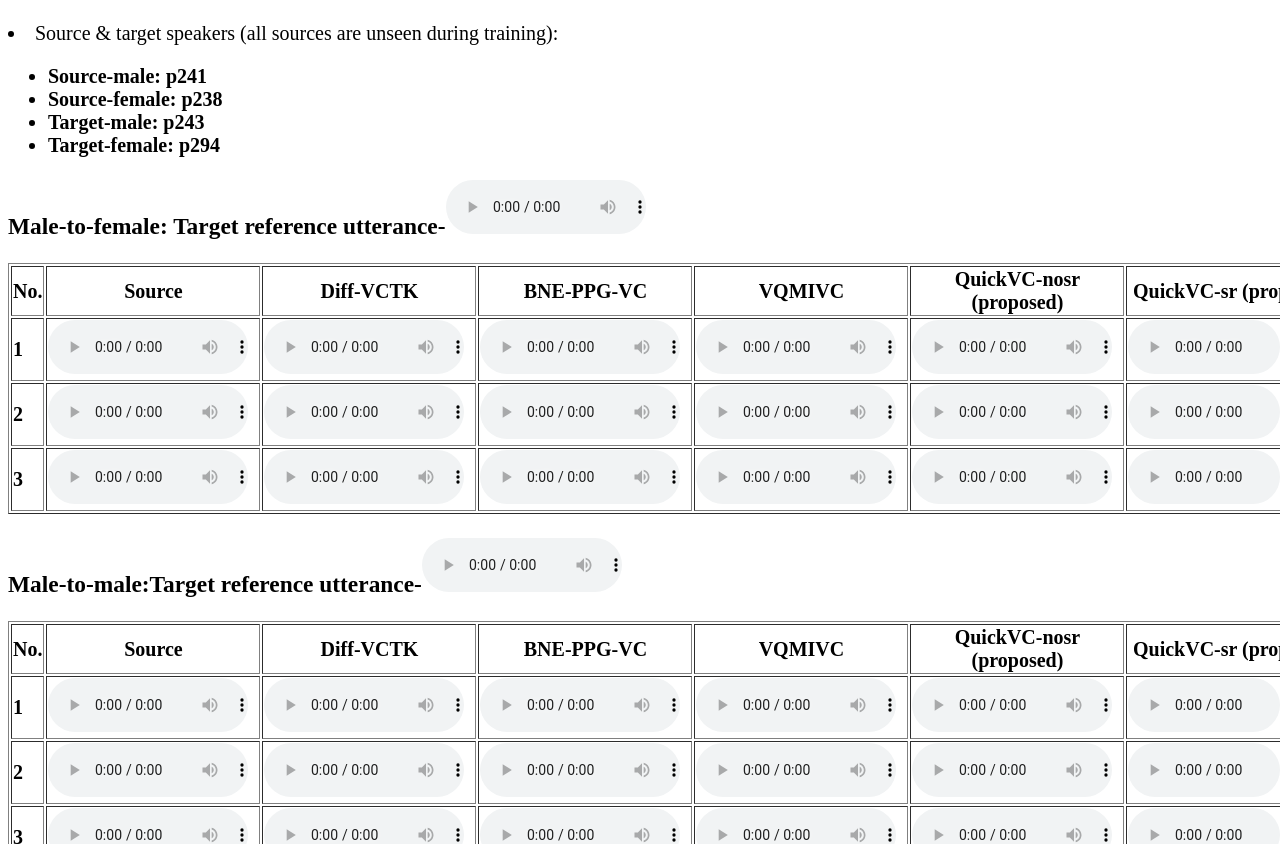
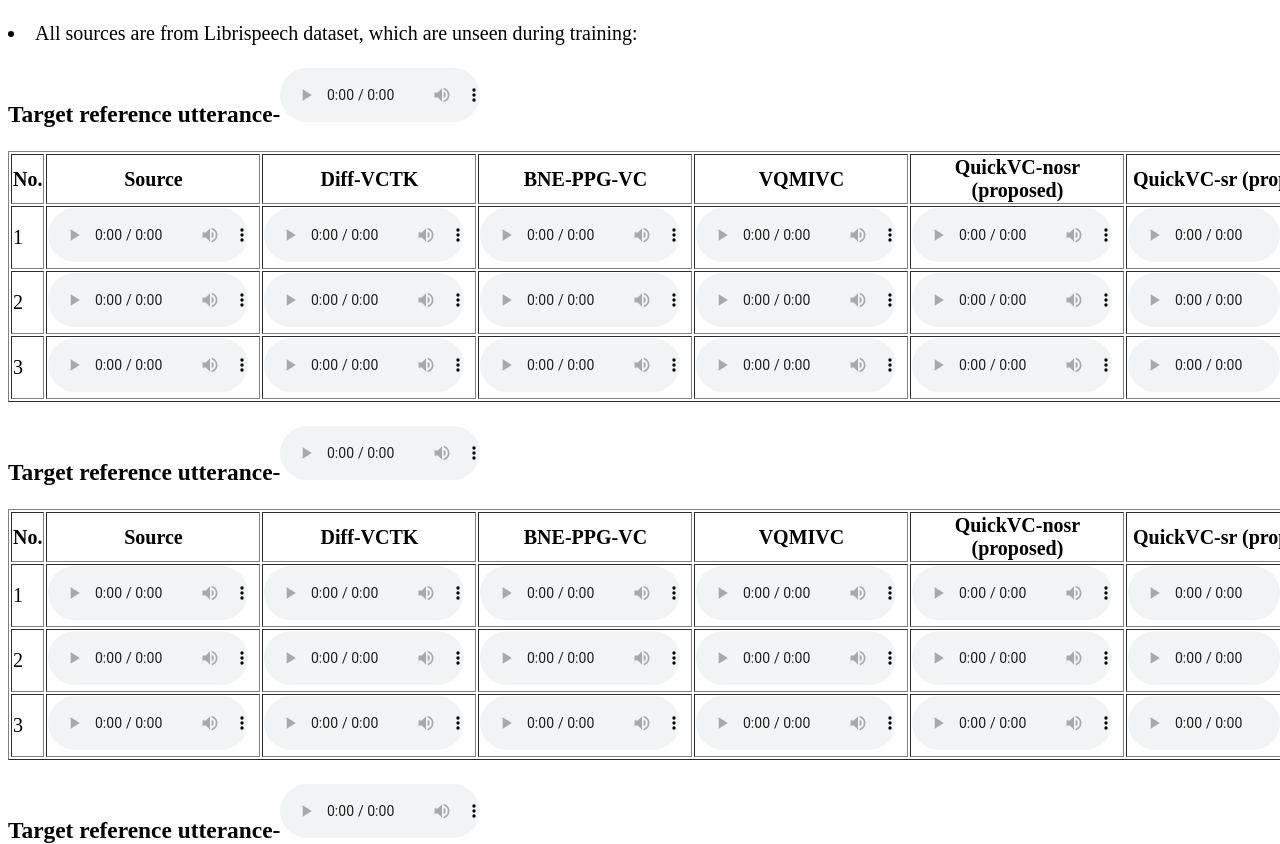
Before and after one commit to quickvc/quickvc-demo, a plain HTML site: page index.html in a window 1280 px wide. Shown: the part 188-1032 px from the top of the page. Drawn offline with Linux system fonts and the light colour scheme.

Commit message:
Update index.html

```diff
--- a/index.html
+++ b/index.html
@@ -24,16 +24,11 @@ audio {
 
     <h2>VC performance of different methods</h2>
 
-   <li>Source & target speakers (all sources are unseen during training):</li>
-    <ul>
-        <li><strong>Source-male: p241</li>
-        <li><strong>Source-female: p238</li>
-        <li><strong>Target-male:</strong> p243</li>
-        <li><strong>Target-female:</strong> p294</li>
-    </ul>
+   <li>All sources are from Librispeech dataset, which are unseen during training:</li>
 
 
-    <h3>Male-to-female: Target reference utterance-<audio controls>
+
+    <h3>Target reference utterance-<audio controls>
        <source src="./audios/p294_001.wav" type="audio/wav">
        </audio></h3>
     <table border="1">
@@ -151,7 +146,7 @@ audio {
 
     </table>
 
-  <h3>Male-to-male:Target reference utterance-<audio controls>
+  <h3>Target reference utterance-<audio controls>
        <source src="./audios/p243_001.wav" type="audio/wav">
        </audio></h3>
     <table border="1">
@@ -270,7 +265,7 @@ audio {
     </table>
 
 
-    <h3>Female-to-male:Target reference utterance-<audio controls>
+    <h3>Target reference utterance-<audio controls>
        <source src="./audios/p243_001.wav" type="audio/wav">
        </audio></h3>
     <table border="1">
@@ -389,7 +384,7 @@ audio {
     </table>
 
 
-    <h3>Female-to-female:Target reference utterance-<audio controls>
+    <h3>Target reference utterance-<audio controls>
        <source src="./audios/p294_001.wav" type="audio/wav">
        </audio></h3>
     <table border="1">
```
